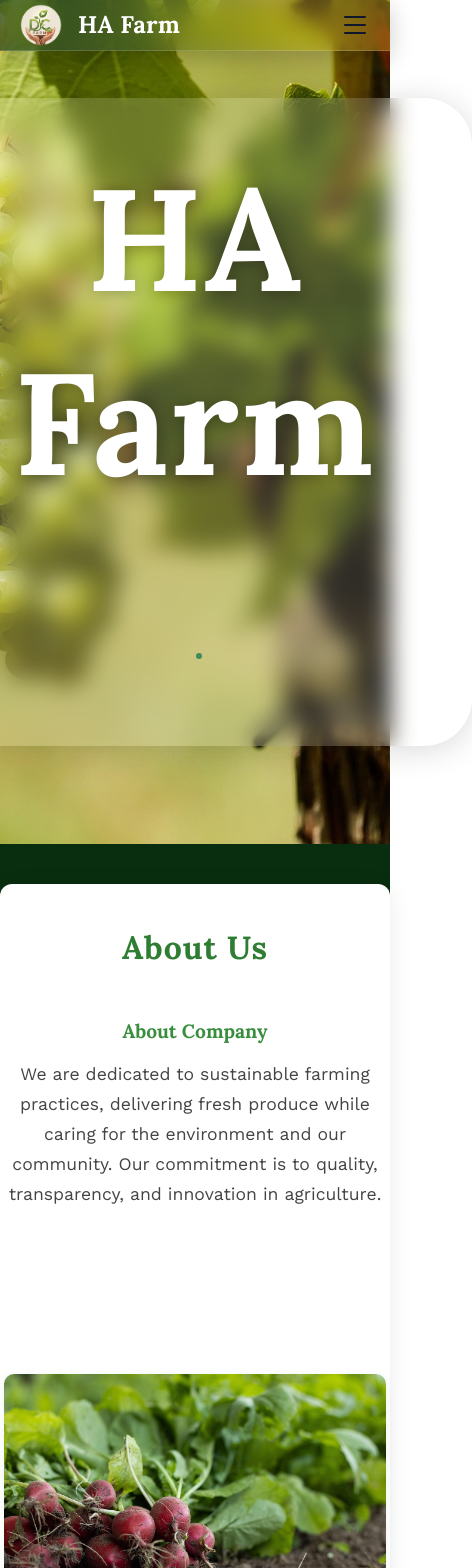
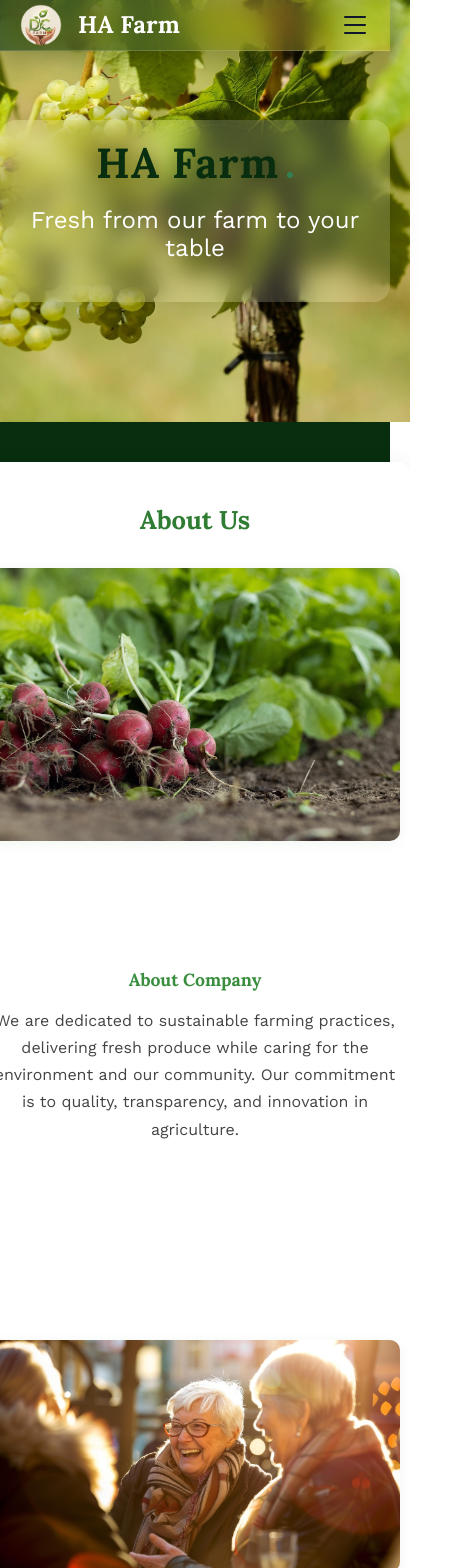
Before and after one commit to hariharan005/dcfarm, a React (Create React App) app: page / in a window 390 px wide. Shown: the top 1568 px of the page, 472 px wide, since content can reach past the window. Built offline with nearby package versions, Linux system fonts and the light colour scheme.

Commit message:
Responsive and few updates done

```diff
--- a/src/css/About.css
+++ b/src/css/About.css
@@ -1,15 +1,19 @@
-@import url('https://fonts.googleapis.com/css2?family=Lora:ital,wght@0,400..700;1,400..700&family=Oleo+Script:wght@400;700&family=Work+Sans:ital,wght@0,100..900;1,100..900&display=swap');
+@import url('https://fonts.googleapis.com/css2?family=Lora:wght@400;700&family=Work+Sans:wght@300;400;500;700&display=swap');
 
 :root {
   --heading: 'Lora', serif;
-  --body: 'Work Sans', system-ui, -apple-system, 'Segoe UI', Roboto, Arial, sans-serif;
+  --body: 'Work Sans', system-ui, sans-serif;
+  --primary: #2e7d32;
+  --secondary: #388e3c;
+  --text: #444;
+  --bg: #fff;
 }
 
 .about-section {
   max-width: 1100px;
   margin: 40px auto;
   padding: 32px 16px;
-    background: #fff;
+  background: var(--bg);
   border-radius: 12px;
   box-shadow: 0 4px 24px rgba(0,0,0,0.08);
 }
@@ -17,11 +21,10 @@
 .about-heading {
   font-family: var(--heading);
   text-align: center;
-    font-size: 2.5rem;
+  font-size: clamp(1.8rem, 5vw, 2.5rem);
   font-weight: 700;
   margin-bottom: 32px;
-    color: #2e7d32;
-    letter-spacing: 1px;
+  color: var(--primary);
 }
 
 .about-row {
@@ -43,15 +46,15 @@
 
 .about-text h3 {
   font-family: var(--heading);
-    font-size: 1.5rem;
-    color: #388e3c;
+  font-size: clamp(1.2rem, 3vw, 1.5rem);
+  color: var(--secondary);
   margin-bottom: 12px;
 }
 
 .about-text p {
   font-family: var(--body);
-    font-size: 1.1rem;
-    color: #444;
+  font-size: 1.05rem;
+  color: var(--text);
   line-height: 1.7;
 }
 
@@ -64,11 +67,25 @@
   margin: 0 auto;
 }
 
+/* 📱 Mobile Layout */
 @media (max-width: 900px) {
-    .about-row, .about-row.reverse {
+  .about-row,
+  .about-row.reverse {
     flex-direction: column;
-        gap: 24px;
+    text-align: center;
   }
+
+  /* Force stacking order: Title → Image → Text */
+  .about-text h3 {
+    order: -2; /* title always first */
+  }
+  .about-img {
+    order: -1; /* image second */
+  }
+  .about-text p {
+    order: 0; /* text last */
+  }
+
   .about-img img {
     max-width: 100%;
   }
@@ -76,12 +93,18 @@
 
 @media (max-width: 600px) {
   .about-section {
-        padding: 16px 4px;
+    padding: 20px 10px;
   }
+
   .about-heading {
-        font-size: 2rem;
+    font-size: clamp(1.6rem, 6vw, 2rem);
   }
+
   .about-text h3 {
-        font-size: 1.2rem;
+    font-size: clamp(1rem, 4.5vw, 1.2rem);
+  }
+
+  .about-text p {
+    font-size: 1rem;
   }
 }
--- a/src/css/Header.css
+++ b/src/css/Header.css
@@ -106,7 +106,7 @@
   padding: 0.55rem 0.9rem;
   font-size: 0.95rem;
   font-weight: 600;
-  color: var(--link);
+  color: var(--bg);
   text-decoration: none;
   border-radius: 10px;
   transition: transform 140ms ease, background-color 140ms ease, color 140ms ease, box-shadow 140ms ease;
--- a/src/css/Hero.css
+++ b/src/css/Hero.css
@@ -1,27 +1,60 @@
-@import url('https://fonts.googleapis.com/css2?family=Lora:ital,wght@0,400..700;1,400..700&family=Oleo+Script:wght@400;700&display=swap');
-@import url('https://fonts.googleapis.com/css2?family=Work+Sans:ital,wght@0,100..900;1,100..900&display=swap');
-
+@import url('https://fonts.googleapis.com/css2?family=Lora:ital,wght@0,400..700;1,400..700&family=Oleo+Script:wght@400;700&family=Work+Sans:ital,wght@0,100..900;1,100..900&display=swap');
 
 :root {
   --heading: 'Lora', serif;
   --body: 'Work Sans', system-ui, -apple-system, 'Segoe UI', Roboto, Arial, sans-serif;
 }
 
+.hero-section {
+  width: 100vw;
+  height: 100vh;
+  background-size: cover;
+  background-position: center;
+  display: flex;
+  align-items: center;
+  justify-content: center;
+  padding: 0 20px; /* prevent text cutoff on small screens */
+  text-align: center;
+}
+
+.hero-overlay {
+  background: rgba(255, 255, 255, 0.15);
+  border-radius: 32px;
+  backdrop-filter: blur(12px);
+  box-shadow: 0 4px 32px rgba(0, 0, 0, 0.15);
+  padding: 32px 64px;
+  display: flex;
+  flex-direction: column;
+  align-items: center;
+  justify-content: center;
+}
+
 .brand-name {
   font-family: var(--heading);
   font-weight: 700;
-    letter-spacing: 0.2px;
+  letter-spacing: 2px;
   font-size: 144px;
-    color: #fff;
+  color: #082d0f;
   margin: 0;
-    letter-spacing: 2px;
-    text-align: center;
   text-shadow: 0 2px 16px rgba(0, 0, 0, 0.3);
 
   /* Animation */
   transform: scale(0.5);
   opacity: 0;
   animation: zoomIn 1.5s ease-out forwards;
+}
+.tagline {
+  font-family: var(--body);
+  font-weight: 400;
+  font-size: 24px;
+  color: #ffffff;
+  margin-top: 16px;
+
+  /* Animation */
+  transform: translateY(20px);
+  opacity: 0;
+  animation: slideUp 1.5s ease-out forwards;
+  animation-delay: 0.5s; /* start after brand name */
 }
 
 @keyframes zoomIn {
@@ -34,21 +67,9 @@
     opacity: 1;
   }
 }
-.tagline {
-    font-family: 'Arial', sans-serif;
-    font-size: 24px;
-    color: #fff;
-    margin-top: 10px;
-    text-align: center;
-    font-weight: normal;
-    text-shadow: 0 1px 8px rgba(0, 0, 0, 0.2);
 
-    /* Animation */
-    transform: translateY(20px);
-    opacity: 0;
-    animation: slideUp 1.5s ease-out forwards;
-    animation-delay: 0.5s; /* Delay to start after brand name */
-}
+
+
 @keyframes slideUp {
   0% {
     transform: translateY(20px);
@@ -59,3 +80,53 @@
     opacity: 1;
   }
 }
+
+/* ===================== */
+/* RESPONSIVE DESIGN */
+/* ===================== */
+
+/* Tablets */
+@media (max-width: 1024px) {
+    .hero-section {
+    height: 70vh; /* shorter hero */
+  }
+  .brand-name {
+    font-size: 96px;
+  }
+
+  .hero-overlay {
+    padding: 24px 48px;
+    border-radius: 24px;
+  }
+}
+
+/* Large phones */
+@media (max-width: 768px) {
+    .hero-section {
+    height: 60vh; /* even smaller */
+  }
+  .brand-name {
+    font-size: 64px;
+  }
+
+  .hero-overlay {
+    padding: 20px 32px;
+    border-radius: 20px;
+  }
+}
+
+/* Small phones */
+@media (max-width: 480px) {
+    .hero-section {
+    height: 50vh; /* compact hero */
+  }
+  .brand-name {
+    font-size: 42px;
+    letter-spacing: 1px;
+  }
+
+  .hero-overlay {
+    padding: 16px 24px;
+    border-radius: 16px;
+  }
+}
--- a/src/sections/About.jsx
+++ b/src/sections/About.jsx
@@ -1,5 +1,5 @@
 import React from "react";
-import "../css/About.css"; // Create this CSS file for styles
+import "../css/About.css";
 import aboutCompanyImg from "../assets/images/6.jpg";
 import visionImg from "../assets/images/1.jpg";
 import missionImg from "../assets/images/4.jpg";
@@ -8,6 +8,7 @@ const About = () => {
     return (
         <section className="about-section">
             <h2 className="about-heading">About Us</h2>
+
             <div className="about-row">
                 <div className="about-col about-text">
                     <h3>About Company</h3>
@@ -19,6 +20,7 @@ const About = () => {
                     <img src={aboutCompanyImg} alt="About Company" />
                 </div>
             </div>
+
             <div className="about-row reverse">
                 <div className="about-col about-img">
                     <img src={visionImg} alt="Vision" />
@@ -30,6 +32,7 @@ const About = () => {
                     </p>
                 </div>
             </div>
+
             <div className="about-row">
                 <div className="about-col about-text">
                     <h3>Our Mission</h3>
--- a/src/sections/Hero.jsx
+++ b/src/sections/Hero.jsx
@@ -1,36 +1,16 @@
 import React from "react";
-import "../css/Hero.css"; // <-- add this CSS file
+import "../css/Hero.css"; // styles moved here
 import grapesImage from "../assets/images/grapes.jpg";
-
-const backgroundImageUrl = grapesImage;
 
 const Hero = () => {
     return (
         <section
-            style={{
-                width: "100vw",
-                height: "100vh",
-                backgroundImage: `url(${backgroundImageUrl})`,
-                backgroundSize: "cover",
-                backgroundPosition: "center",
-                display: "flex",
-                alignItems: "center",
-                justifyContent: "center",
-            }}
+            className="hero-section"
+            style={{ backgroundImage: `url(${grapesImage})` }}
         >
-            <div
-                style={{
-                    background: "rgba(255, 255, 255, 0.15)",
-                    borderRadius: "48px",
-                    backdropFilter: "blur(12px)",
-                    boxShadow: "0 4px 32px rgba(0,0,0,0.15)",
-                    padding: "48px 96px",
-                    display: "flex",
-                    alignItems: "center",
-                    justifyContent: "center",
-                }}
-            >
+            <div className="hero-overlay">
                 <h1 className="brand-name">HA Farm</h1>
+                <p className="tagline">Fresh from our farm to your table</p>
             </div>
         </section>
     );
```
Lines whose indentation alone changed are shown as unchanged.
